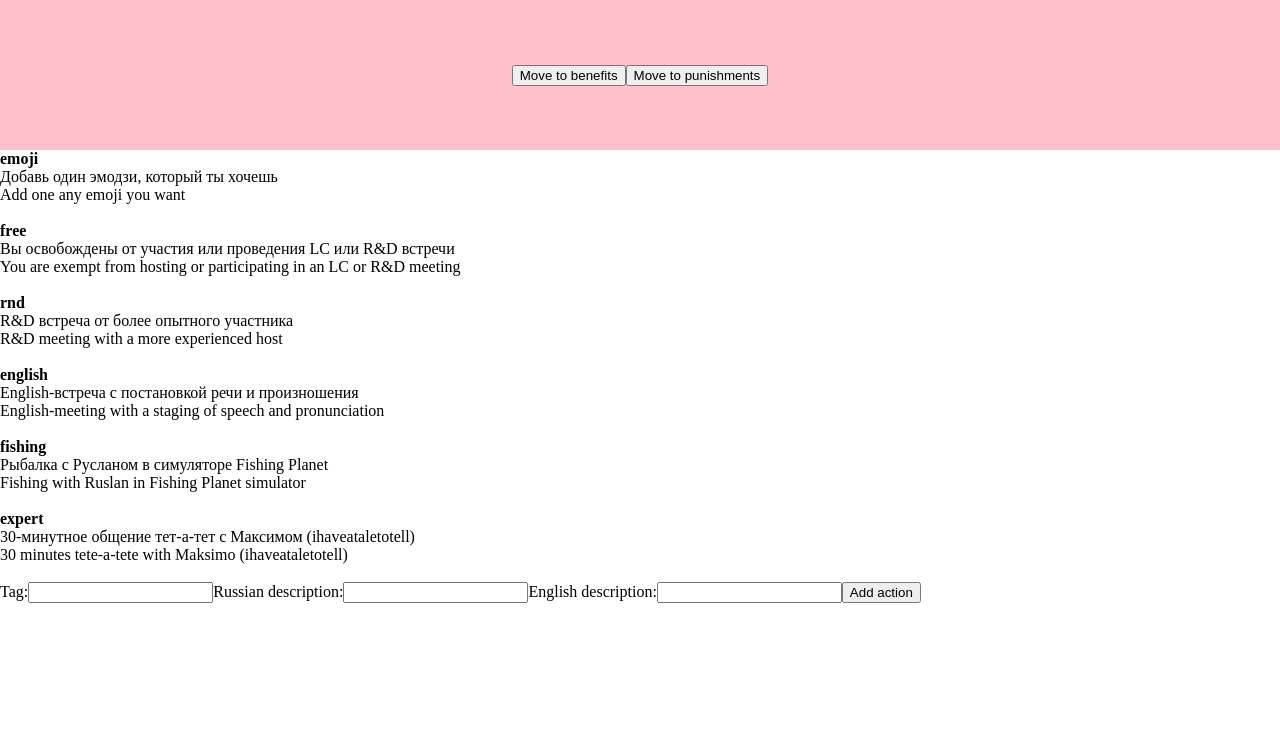
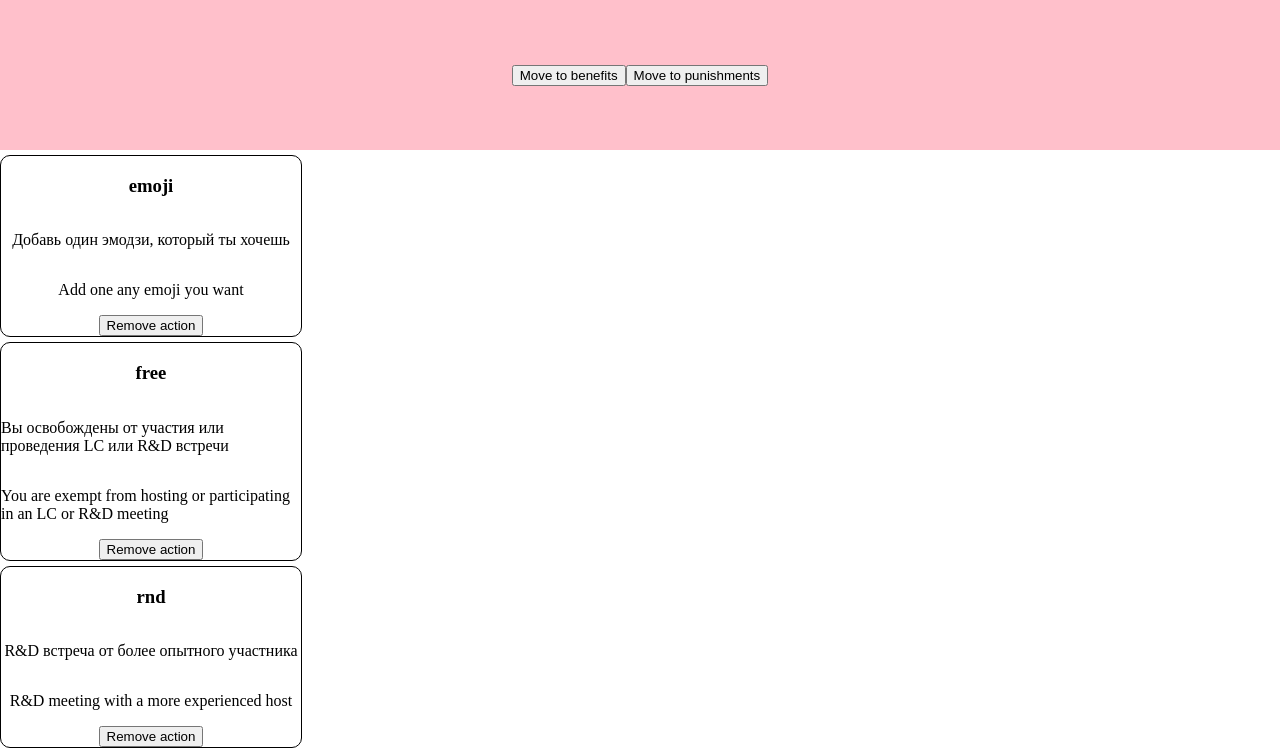
Before and after one commit to M3RCURRRY/6seniors-roulette, a React (Create React App) app: page /benefits in a window 1280 px wide. Shown: the top 751 px of the page. Built offline with nearby package versions, Linux system fonts and the light colour scheme.

Commit message:
Remove handler for ActionCard

```diff
--- a/src/App.tsx
+++ b/src/App.tsx
@@ -3,7 +3,6 @@ import { BrowserRouter as Router, Route, Routes } from "react-router-dom";
 import Wrapper from "./components/layout/Wrapper/Wrapper";
 import { ThemeProvider } from "@mui/material";
 import theme from "./utils/theme";
-import Header from "./components/layout/Header/Header";
 import BenefitPage from "./components/pages/BenefitPage";
 import PunishmentPage from "./components/pages/PunishmentPage";
 
--- /dev/null
+++ b/src/components/layout/ActionCard/ActionCard.module.css
@@ -0,0 +1,12 @@
+.card {
+  width: 300px;
+
+  display: flex;
+  flex-direction: column;
+  align-items: center;
+  justify-content: center;
+
+  border: 1px solid black;
+  border-radius: 10px;
+  margin: 5px 0px;
+}
--- a/src/components/layout/ActionCard/ActionCard.tsx
+++ b/src/components/layout/ActionCard/ActionCard.tsx
@@ -1,14 +1,27 @@
 import React from "react";
+import { IValues } from "../../../types/types";
 
-class ActionCard extends React.Component {
+import styles from "./ActionCard.module.css";
+
+type ActionCardProps = {
+  data: IValues;
+  onRemove: (tag: string) => void
+}
+
+class ActionCard extends React.Component<ActionCardProps> {
+  removeHandler() {
+    this.props.onRemove(this.props.data.tag);
+  }
+
   render(): React.ReactNode {
-    return(
-      <div>
-        <h1>
-
-        </h1>
+    return (
+      <div className={styles.card}>
+        <h3>{this.props.data.tag}</h3>
+        <p>{this.props.data.ru_description}</p>
+        <p>{this.props.data.en_description}</p>
+        <button onClick={() => this.removeHandler()}>Remove action</button>
       </div>
-    )
+    );
   }
 }
 
--- a/src/components/pages/BenefitPage.tsx
+++ b/src/components/pages/BenefitPage.tsx
@@ -1,6 +1,7 @@
 import React from "react";
 import { IValues } from "../../types/types";
 import { benefits } from "../../utils/benefits";
+import ActionCard from "../layout/ActionCard/ActionCard";
 import Configurator from "../layout/Configurator/Configurator";
 
 type BenefitState = {
@@ -27,22 +28,20 @@ class BenefitPage extends React.Component<{}, BenefitState> {
     }));
   }
 
+  removeAction = (tag: string) => {
+    const nextState = this.state.benefits.filter(item => item.tag !== tag);
+
+    this.setState({
+      benefits: nextState
+    });
+  }
+
   render(): React.ReactNode {
       return (
         <div>
           {
             this.state.benefits.map(item => {
-              return (
-                <div key={item.id}>
-                  <b>{item.tag}</b>
-                  <br/>
-                  {item.ru_description}
-                  <br/>
-                  {item.en_description}
-                  <br/>
-                  <br/>
-                </div>
-              )
+              return <ActionCard key={item.tag + item.id} data={item} onRemove={this.removeAction}/>
             })
           }
           <Configurator values={this.state.benefits} onSubmit={this.addAction}/>
```
Lines whose indentation alone changed are shown as unchanged.
